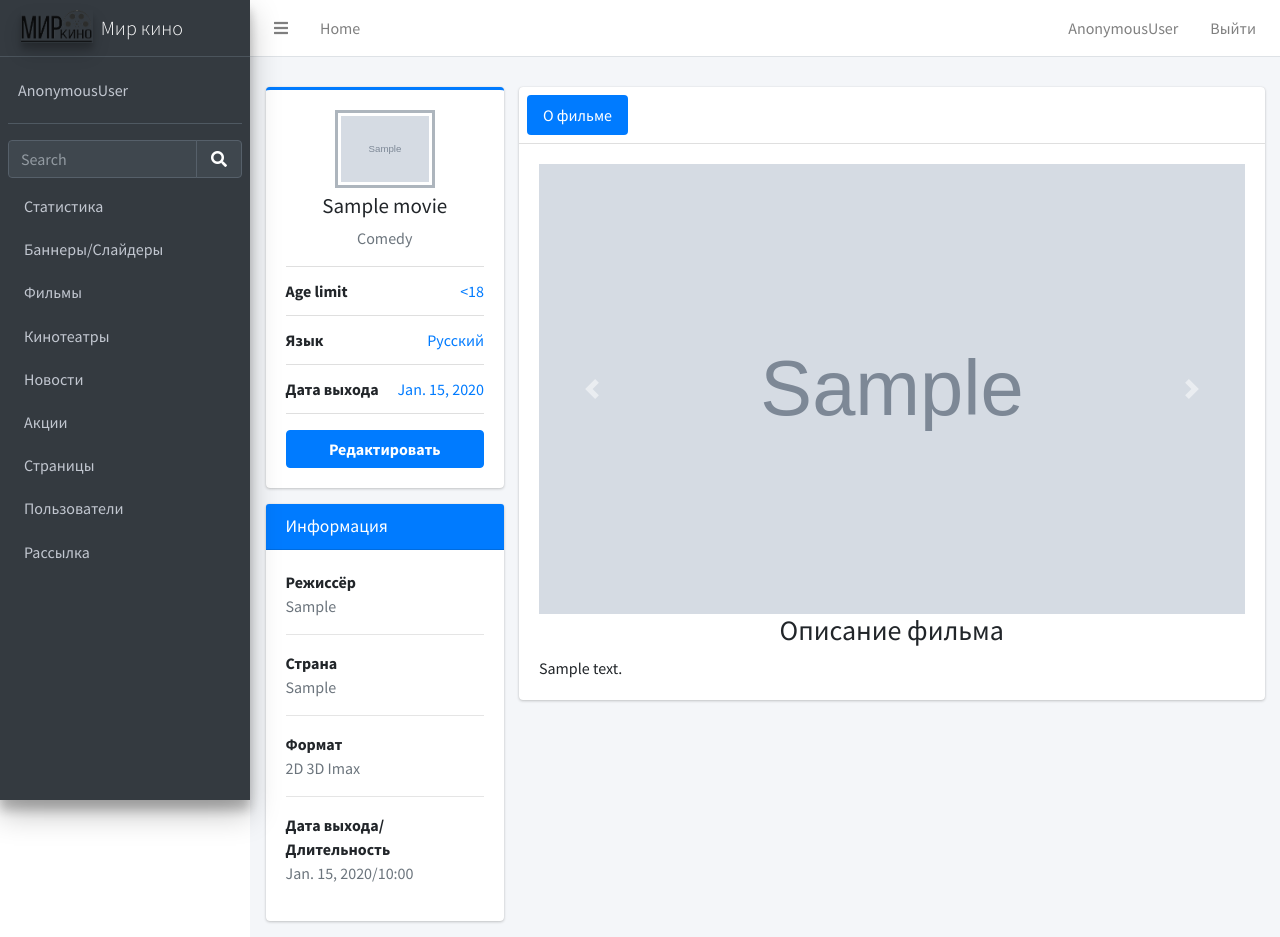
After one commit to Chenger1/kinoteatrSite, a Django app: template kinoteatr/admin_panel/templates/movie/movie_detail.html in a window 1280 px wide. The commit adds this page. Run offline with Django 3.2, Linux system fonts and the light colour scheme; the template is opened without the code that fills it: values that come from a table or form of the project are taken from there, others are empty; tables that the repository leaves empty hold one stand-in row (values such as "Sample post"); grey boxes marked "Sample" are stand-in pictures; some libraries are stand-ins or nearby versions.

Commit message:
Add DetaiMovie view and template

```diff
--- a/kinoteatr/admin_panel/templates/movie/list_movies.html
+++ b/kinoteatr/admin_panel/templates/movie/list_movies.html
@@ -28,7 +28,7 @@ Movie
                     <img src="{{ movie.main_image.url }}" alt="" width="250" height="200">
                 </div>
                 <div class="card-body card-body-colored">
-                    <a href="{% url 'admin_panel:edit_movie_admin' movie.pk %}" class="link-dark"><h4>{{movie.name}}</h4></a>
+                    <a href="{% url 'admin_panel:movie_detail_admin' movie.pk %}" class="link-dark"><h4>{{movie.name}}</h4></a>
                 </div>
             </div>
         </div>
--- /dev/null
+++ b/kinoteatr/admin_panel/templates/movie/movie_detail.html
@@ -0,0 +1,152 @@
+{% extends 'base.html' %}
+
+{% block title %} {{ movie }} {% endblock %}
+
+{% block header %}
+<!--<h3>{{ movie }}</h3>-->
+{% endblock %}
+
+{% block content %}
+<section class="content">
+    <div class="container-fluid">
+        <div class="row">
+            <div class="col-md-3">
+
+                <!-- Profile Image -->
+                <div class="card card-primary card-outline">
+                    <div class="card-body box-profile">
+                        <div class="text-center">
+                            <img class="profile-user-img"
+                                 src="{{ movie.main_image.url }}"
+                                 alt="User profile picture">
+                        </div>
+
+                        <h3 class="profile-username text-center">{{ movie }}</h3>
+
+                        <p class="text-muted text-center">{{ movie.get_genre_display }}</p>
+
+                        <ul class="list-group list-group-unbordered mb-3">
+                            <li class="list-group-item">
+                                <b>Age limit</b> <a class="float-right">{{ movie.get_age_limit_display }}</a>
+                            </li>
+                            <li class="list-group-item">
+                                <b>Язык</b> <a class="float-right">{{ movie.get_language_display }}</a>
+                            </li>
+                            <li class="list-group-item">
+                                <b>Дата выхода</b> <a class="float-right">{{ movie.release }}</a>
+                            </li>
+                        </ul>
+
+                        <a href="{% url 'admin_panel:edit_movie_admin' movie.pk %}"
+                           class="btn btn-primary btn-block"><b>Редактировать</b></a>
+                    </div>
+                    <!-- /.card-body -->
+                </div>
+                <!-- /.card -->
+
+                <!-- About Me Box -->
+                <div class="card card-primary">
+                    <div class="card-header">
+                        <h3 class="card-title">Информация</h3>
+                    </div>
+                    <!-- /.card-header -->
+                    <div class="card-body">
+                        <strong>Режиссёр</strong>
+
+                        <p class="text-muted">
+                            {{ movie.director }}
+                        </p>
+
+                        <hr>
+
+                        <strong>Страна</strong>
+
+                        <p class="text-muted">{{ movie.country }}</p>
+
+                        <hr>
+
+                        <strong>Формат</strong>
+
+                        <p class="text-muted">
+                            {% if movie.is_2d %}
+                            <span class="tag">2D</span>
+                            {% endif %}
+                            {% if movie.is_3d %}
+                            <span class="tag">3D</span>
+                            {% endif %}
+                            {% if movie.is_imax %}
+                            <span class="tag">Imax</span>
+                            {% endif %}
+                        </p>
+
+                        <hr>
+
+                        <strong>Дата выхода/Длительность</strong>
+                        <p class="text-muted">{{ movie.release }}/{{ movie.get_running_time }}</p>
+                    </div>
+                    <!-- /.card-body -->
+                </div>
+                <!-- /.card -->
+            </div>
+            <!-- /.col -->
+            <div class="col-md-9">
+                <div class="card">
+                    <div class="card-header p-2">
+                        <ul class="nav nav-pills">
+                            <li class="nav-item"><a class="nav-link active" href="#activity"
+                                                    data-toggle="tab">О фильме</a></li>
+                        </ul>
+                    </div><!-- /.card-header -->
+                    <div class="card-body">
+                        <div class="tab-content">
+                            <div class="active tab-pane" id="activity">
+                                <!-- Post -->
+                                <div class="info">
+                                    <div id="carouselExampleControls" class="carousel slide" data-ride="carousel">
+                                        <div class="carousel-inner">
+                                            {% for gallery_ints in movie.images.all %}
+                                            <div class="carousel-item {% if forloop.first %} active {% endif %}">
+                                                <img src="{{ gallery_ints.image.url }}" class="d-block w-100" width="500" height="450">
+                                            </div>
+                                            {% endfor %}
+                                        </div>
+                                        <a class="carousel-control-prev" href="#carouselExampleControls" role="button"
+                                           data-slide="prev">
+                                            <span class="carousel-control-prev-icon" aria-hidden="true"></span>
+                                            <span class="sr-only">Previous</span>
+                                        </a>
+                                        <a class="carousel-control-next" href="#carouselExampleControls" role="button"
+                                           data-slide="next">
+                                            <span class="carousel-control-next-icon" aria-hidden="true"></span>
+                                            <span class="sr-only">Next</span>
+                                        </a>
+                                    </div>
+
+                                    <div class="movie_description">
+                                       <div class="row">
+                                           <div class="col text-center">
+                                               <h3>Описание фильма</h3>
+                                           </div>
+                                       </div>
+                                        <div class="row">
+                                            <div class="col">
+                                                {{ movie.description|safe }}
+                                            </div>
+                                        </div>
+                                    </div>
+                                </div>
+                                <!-- /.post -->
+                            </div>
+                            <!-- /.tab-pane -->
+                        </div>
+                        <!-- /.tab-content -->
+                    </div><!-- /.card-body -->
+                </div>
+                <!-- /.card -->
+            </div>
+            <!-- /.col -->
+        </div>
+        <!-- /.row -->
+    </div><!-- /.container-fluid -->
+</section>
+{% endblock %}
--- a/kinoteatr/admin_panel/urls.py
+++ b/kinoteatr/admin_panel/urls.py
@@ -41,6 +41,7 @@ urlpatterns = [
     path('movies/edit_movie/<int:pk>/', movie_views.UpdateMovie.as_view(), name='edit_movie_admin'),
     path('movies/delete_movie/<int:pk>/', movie_views.DeleteMovie.as_view(), name='delete_movie_admin'),
     path('movies/delete_movie_gallery_image/<int:pk>/', movie_views.DeleteMovieGalleryImage.as_view(),
-         name='delete_movie_gallery_image_admin')
+         name='delete_movie_gallery_image_admin'),
+    path('movies/movie_detail/<int:pk>/', movie_views.DetailMovie.as_view(), name='movie_detail_admin'),
 
 ] + static(settings.MEDIA_URL, document_root=settings.MEDIA_ROOT)
--- a/kinoteatr/cinema/models/movie.py
+++ b/kinoteatr/cinema/models/movie.py
@@ -32,7 +32,7 @@ class Movie(models.Model):
     ]
 
     name = models.CharField(max_length=100)
-    description = models.TextField(max_length=5000)
+    description = models.TextField()
     main_image = models.ImageField(upload_to=get_main_image_path)
     url = models.URLField()
     is_2d = models.BooleanField(default=False)
@@ -51,6 +51,9 @@ class Movie(models.Model):
     def get_images(self):
         return [self.main_image.path]
 
+    def get_running_time(self):
+        return self.running_time.strftime('%H:%M')
+
     def __str__(self):
         return self.name
 
--- a/kinoteatr/kinoteatr/settings.py
+++ b/kinoteatr/kinoteatr/settings.py
@@ -136,3 +136,5 @@ AUTH_USER_MODEL = 'cinema.User'
 X_FRAME_OPTIONS = 'ALLOWALL'
 
 XS_SHARING_ALLOWED_METHODS = ['POST', 'GET', 'OPTIONS', 'PUT', 'DELETE']
+
+SUMMERNOTE_THEME = 'bs4'
```
Also changed, not shown: kinoteatr/admin_panel/views/movie_views.py (+7 -0 lines).
